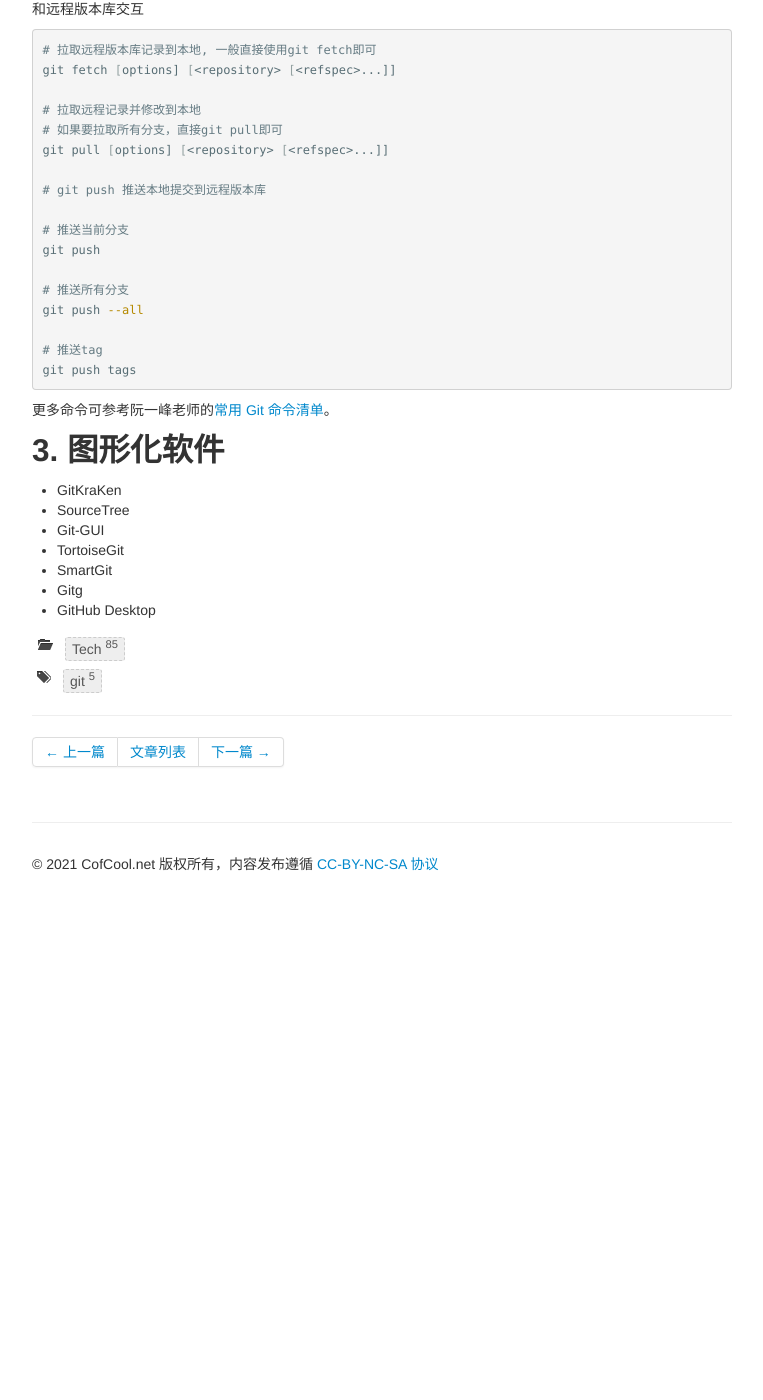
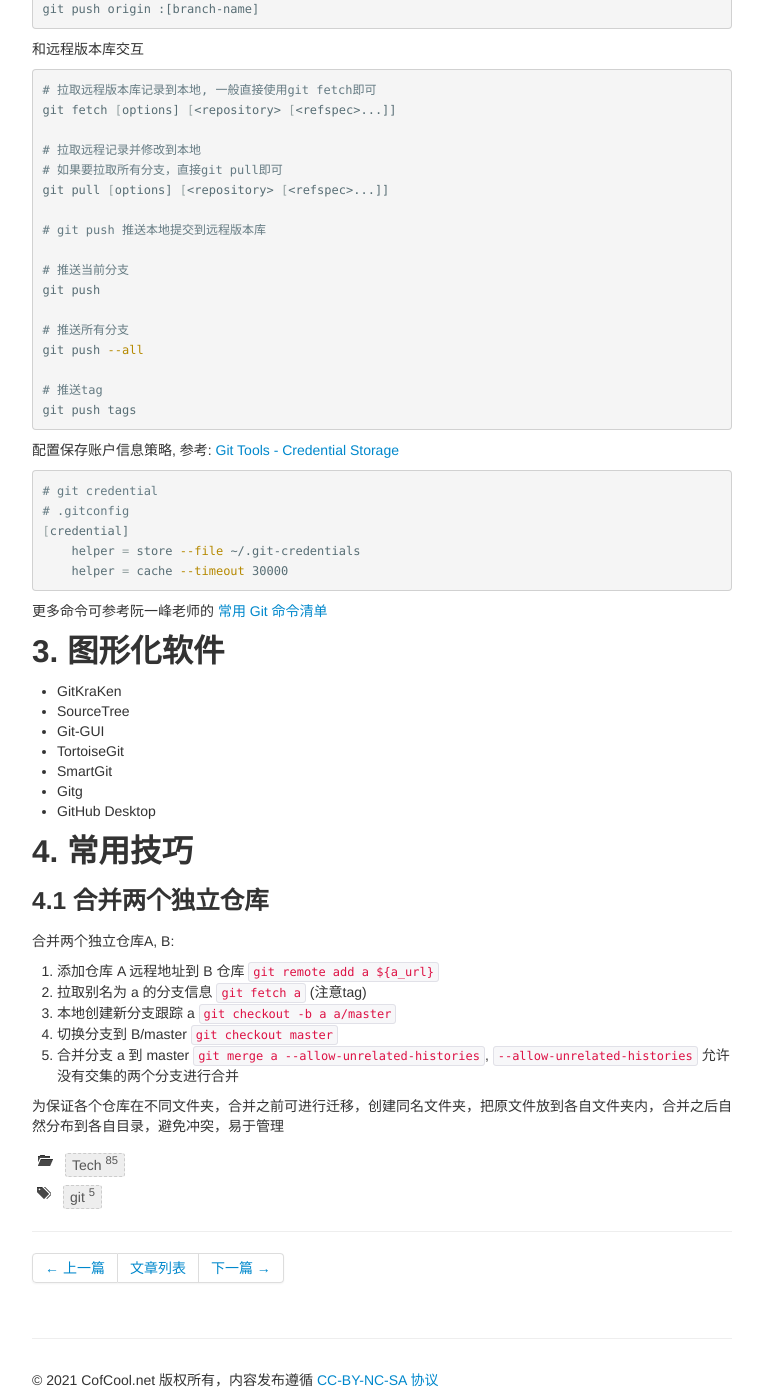
Before and after one commit to cofcool/cofcool.github.io, a Jekyll site: the page built from _posts/tech/2017-09-25-git-guide.md, in a window 1280 px wide and 1400 px high, scrolled down 2302 px. Shown: the whole window, without its empty margins (258-1021 px from the left). Built offline with Jekyll 4.4.1, drawn with Linux system fonts in a browser that asks for light colours; comment, search, counter and statistics services are not loaded; before the commit the page ends 3186 px from its top, so only the background shows below that.

````diff
--- a/_posts/tech/2017-09-25-git-guide.md
+++ b/_posts/tech/2017-09-25-git-guide.md
@@ -11,13 +11,15 @@ tags : [git]
 <!-- @import "[TOC]" {cmd="toc" depthFrom=2 depthTo=6 orderedList=false} -->
 <!-- code_chunk_output -->
 
-* [1. 安装](#1-安装)
-  * [1.1 Windows](#11-windows)
-  * [1.2 macOS](#12-macos)
-  * [1.3 Linux](#13-linux)
-* [2. 操作](#2-操作)
-  * [2.1 常用命令](#21-常用命令)
-* [3. 图形化软件](#3-图形化软件)
+- [1. 安装](#1-安装)
+  - [1.1 Windows](#11-windows)
+  - [1.2 macOS](#12-macos)
+  - [1.3 Linux](#13-linux)
+- [2. 操作](#2-操作)
+  - [2.1 常用命令](#21-常用命令)
+- [3. 图形化软件](#3-图形化软件)
+- [4. 常用技巧](#4-常用技巧)
+  - [4.1 合并两个独立仓库](#41-合并两个独立仓库)
 
 <!-- /code_chunk_output -->
 
@@ -155,7 +157,17 @@ git push --all
 git push tags
 ```
 
-更多命令可参考阮一峰老师的[常用 Git 命令清单](http://www.ruanyifeng.com/blog/2015/12/git-cheat-sheet.html)。
+配置保存账户信息策略, 参考: [Git Tools - Credential Storage](https://git-scm.com/book/en/v2/Git-Tools-Credential-Storage)
+
+```sh
+# git credential
+# .gitconfig
+[credential]
+    helper = store --file ~/.git-credentials
+    helper = cache --timeout 30000
+```
+
+更多命令可参考阮一峰老师的 [常用 Git 命令清单](http://www.ruanyifeng.com/blog/2015/12/git-cheat-sheet.html)
 
 ## 3. 图形化软件
 
@@ -166,3 +178,17 @@ git push tags
 * SmartGit
 * Gitg
 * GitHub Desktop
+
+## 4. 常用技巧
+
+### 4.1 合并两个独立仓库
+
+合并两个独立仓库A, B:
+
+1. 添加仓库 A 远程地址到 B 仓库 `git remote add a ${a_url}`
+2. 拉取别名为 a 的分支信息 `git fetch a` (注意tag)
+3. 本地创建新分支跟踪 a `git checkout -b a a/master`
+4. 切换分支到 B/master `git checkout master`
+5. 合并分支 a 到 master `git merge a --allow-unrelated-histories`, `--allow-unrelated-histories` 允许没有交集的两个分支进行合并
+
+为保证各个仓库在不同文件夹，合并之前可进行迁移，创建同名文件夹，把原文件放到各自文件夹内，合并之后自然分布到各自目录，避免冲突，易于管理
````
Also changed, not shown: _drafts/clickhouse.md (+20 -1 lines), _drafts/clojure-note.md (added, +11 -0 lines), _drafts/joplin.md (added, +27 -0 lines), _drafts/kotlin-test.md (added, +3 -0 lines), _drafts/nginx-configure.md (+3 -0 lines), _drafts/spring-async.md (added, +5 -0 lines), _drafts/spring-data-jpa-source.md (+11 -0 lines), _drafts/tcp-ip.md (added, +3 -0 lines), _posts/tech/2017-09-11-java-notes.md (+9 -0 lines).
